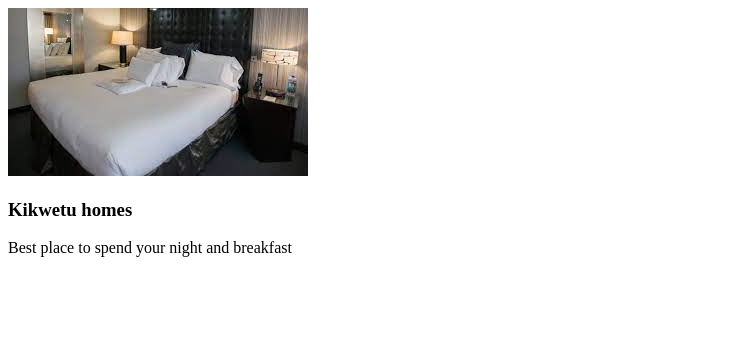
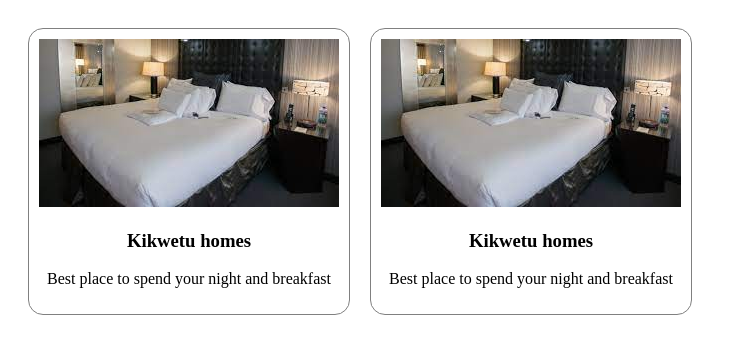
Before and after one commit to luorageoffrey/highwaybnb, a plain HTML site: page highwaybnb.html in a window 1280 px wide. Shown: the whole page, without its empty margins (0-747 px from the left). Drawn offline with Linux system fonts and the light colour scheme.

Commit message:
added borders, box-shadow to views div

```diff
--- a/highwaybnb.html
+++ b/highwaybnb.html
@@ -4,6 +4,7 @@
     <meta charset="UTF-8">
     <meta http-equiv="X-UA-Compatible" content="IE=edge">
     <meta name="viewport" content="width=device-width, initial-scale=1.0">
+    <link href="./styles/styles.css" rel="stylesheet">
     <title>highwaybnb</title>
 </head>
 <body>
@@ -26,6 +27,18 @@
 
             </div>
 
+            <div class="view-display">
+
+                <img src="./assets/images/motel-image1.jpeg">
+
+                <div class="details">
+                    <h3><b>Kikwetu homes</b></h3>
+                    <p class="description">Best place to spend your night and breakfast</p>
+
+                </div>
+
+            </div>
+
 
 
 
--- a/styles/styles.css
+++ b/styles/styles.css
@@ -0,0 +1,38 @@
+
+/* .view-display {
+    box-shadow: 0 4px 8px 0 rgba(red, green, blue, 0.2);
+    transition: 0.3s;
+
+    border: 1px solid grey;
+
+    margin: 12px;
+
+
+}
+
+.view-display:hover{
+    box-shadow: 0 8px 16px 0 rgba(red, green, blue, 0.2);
+} */
+
+#view {
+    display: flex;
+    flex-direction: row;
+    /* height: 150px;
+    width: 150px; */
+    padding: 10px;
+    max-width: 10px;
+}
+
+#view > div {
+
+    padding: 10px;
+    margin: 10px;
+    text-align: center;
+    border: 0.1px solid gray;
+    border-radius: 15px;
+
+}
+
+#view > div:hover{
+    box-shadow: 5px 10px #ddd;
+}
```
Also changed, not shown: js/scrips.js (added).
